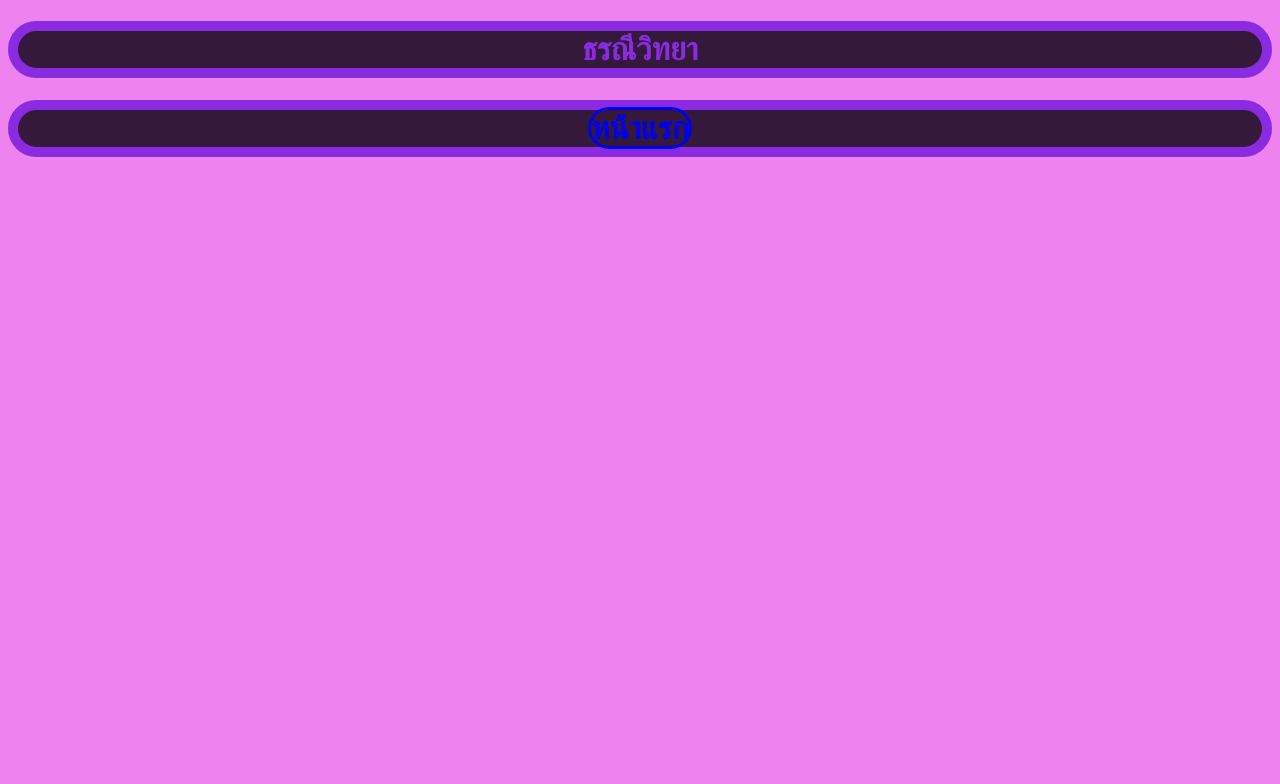
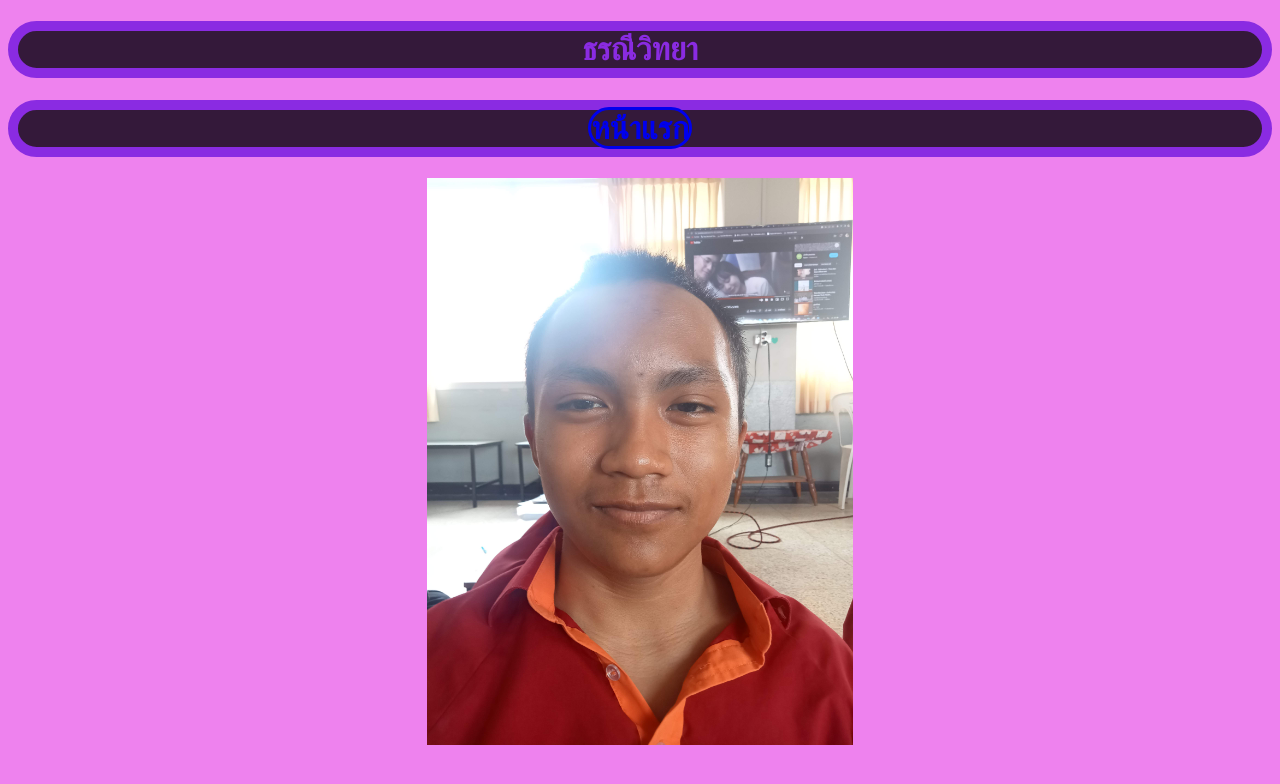
Before and after one commit to chanakan10012553-oss/legendary-pancake, a plain HTML site: page geology.html in a window 1280 px wide. Drawn offline with Linux system fonts and the light colour scheme.

Commit message:
Add files via upload

```diff
--- a/geology.html
+++ b/geology.html
@@ -10,6 +10,8 @@
     <h1>ธรณีวิทยา</h1>
     <h1>
         <a href="index.html">หน้าแรก</a>
+
     </h1>
+    <img src="aa.jpg" alt="ตัวทดลองหมายเลข1 บักาน">
 </body>
 </html>
--- a/stlyle.css
+++ b/stlyle.css
@@ -25,3 +25,9 @@ h2 {
      border-style: solid;
    border-radius: 10cm;
 }
+img {
+    height: 15cm;
+    display: block;
+    margin-left: auto;
+    margin-right: auto;
+}
```
Also changed, not shown: Meteorology.HTML (+1 -0 lines), index.html (+0 -5 lines).
